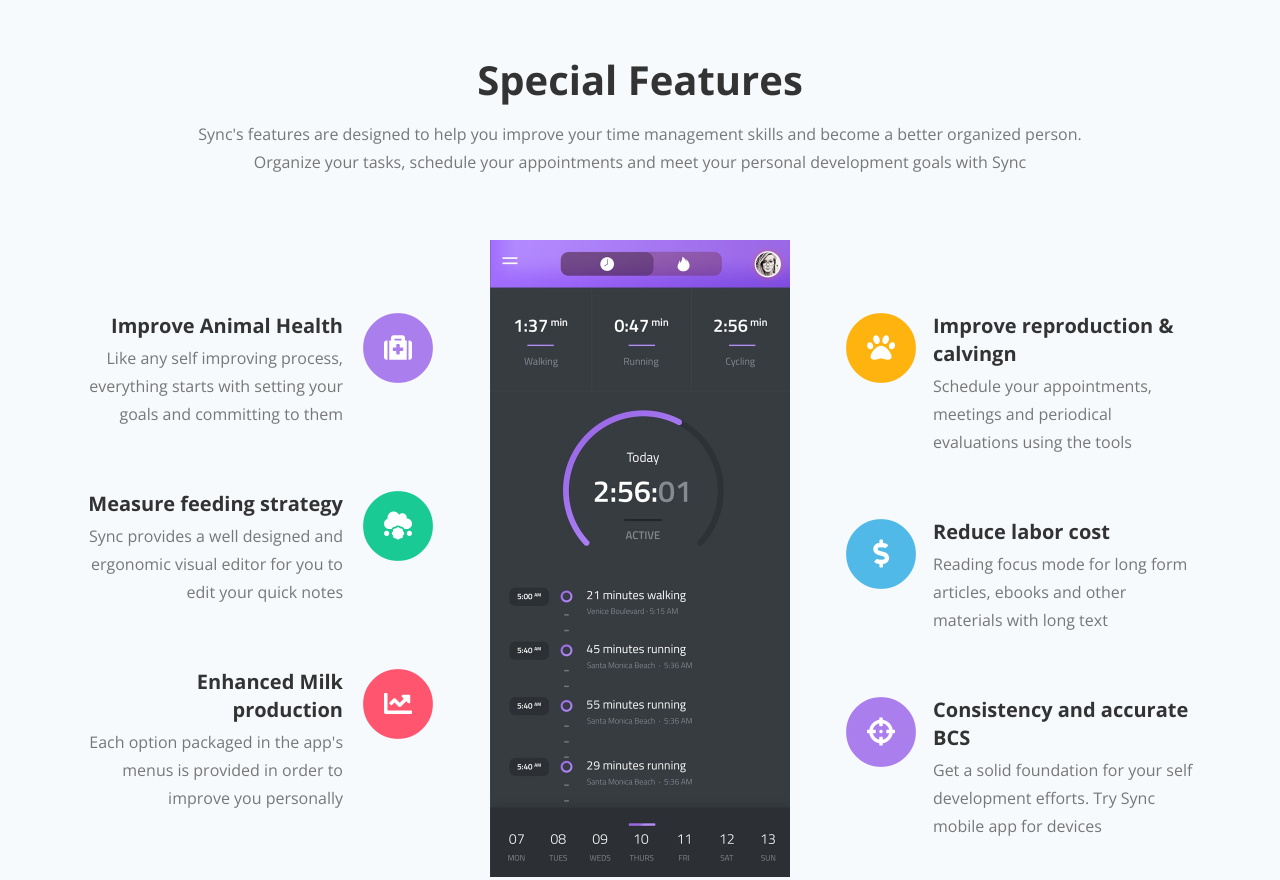
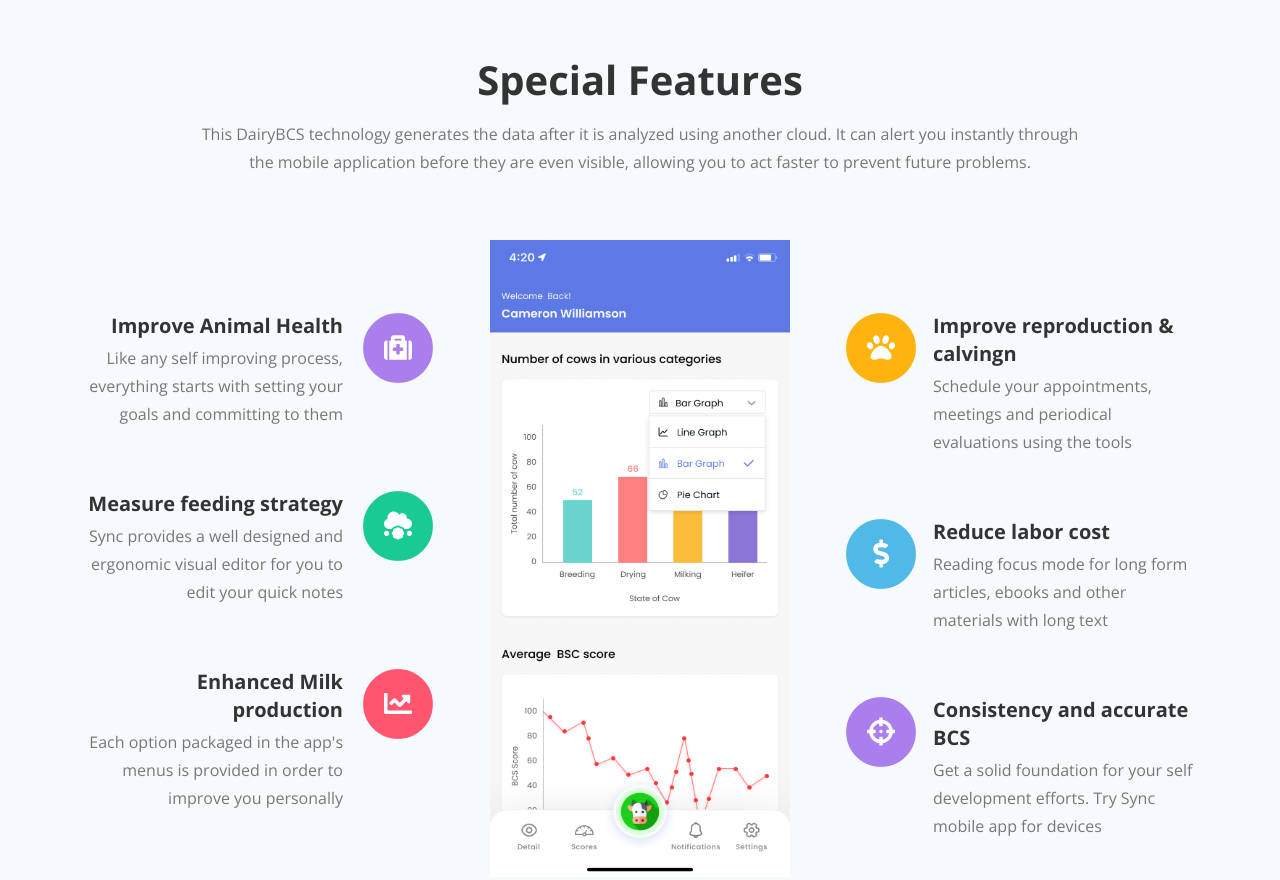
Before and after one commit to ranjitkathiriya/DairyBCS, a plain HTML site: page index.html in a window 1280 px wide. Shown: the part 2780-3660 px from the top of the page. Drawn offline with nearby package versions, Linux system fonts and the light colour scheme.

Commit message:
Changes many

```diff
--- a/index.html
+++ b/index.html
@@ -371,7 +371,7 @@ this identifies the animals and triggers the video recording.</div>
             <div class="row">
                 <div class="col-lg-12">
                     <h2>Special Features</h2>
-                    <p class="p-heading">Sync's features are designed to help you improve your time management skills and become a better organized person. Organize your tasks, schedule your appointments and meet your personal development goals with Sync</p>
+                    <p class="p-heading">This DairyBCS technology generates the data after it is analyzed using another cloud. It can alert you instantly through the mobile application before they are even visible, allowing you to act faster to prevent future problems.</p>
                 </div> <!-- end of div -->
             </div> <!-- end of div -->
             <div class="row">
@@ -410,7 +410,7 @@ this identifies the animals and triggers the video recording.</div>
                     </ul>
                 </div> <!-- end of col -->
                 <div class="col-lg-4">
-                    <img class="img-fluid" src="images/features-app.jpg" alt="alternative">
+                    <img class="img-fluid" src="images/dairybcs_4.png" alt="alternative">
                 </div> <!-- end of col -->
                 <div class="col-lg-4">
                     <ul class="list-unstyled li-space-lg">
```
